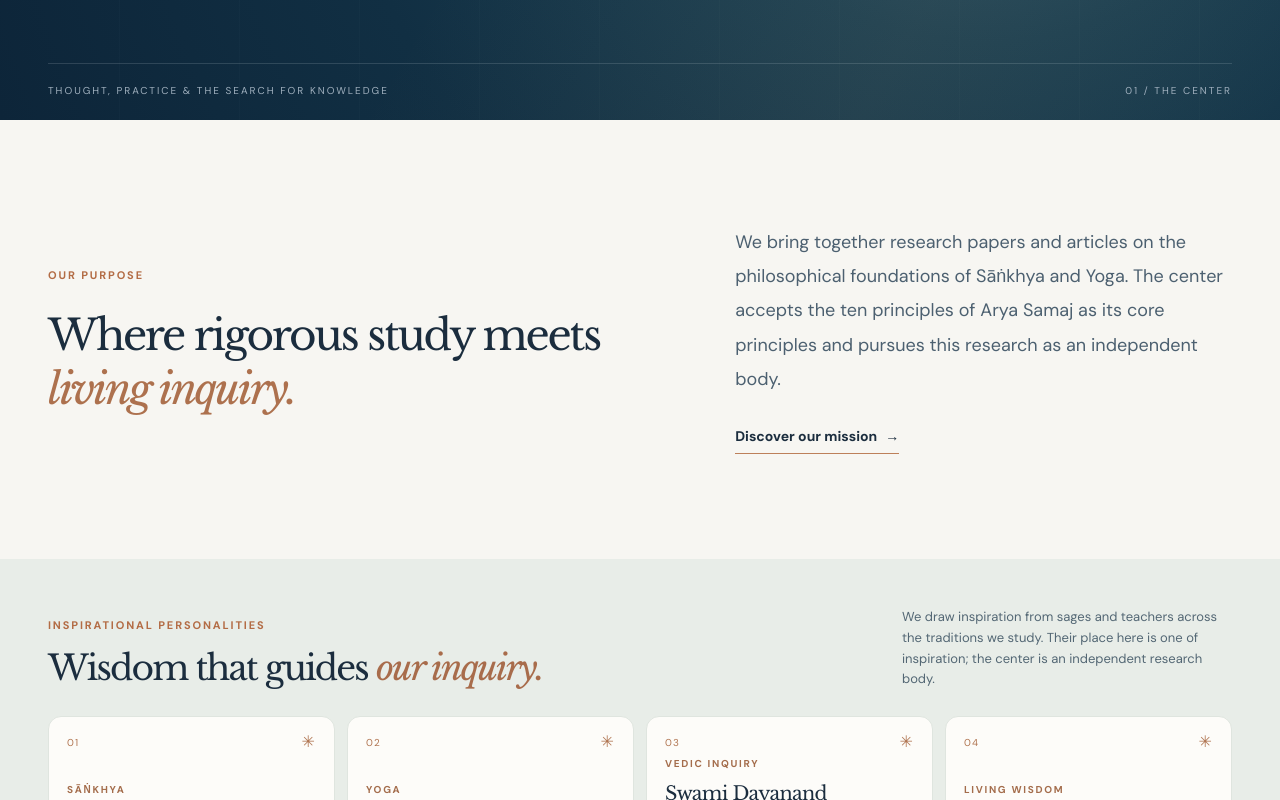
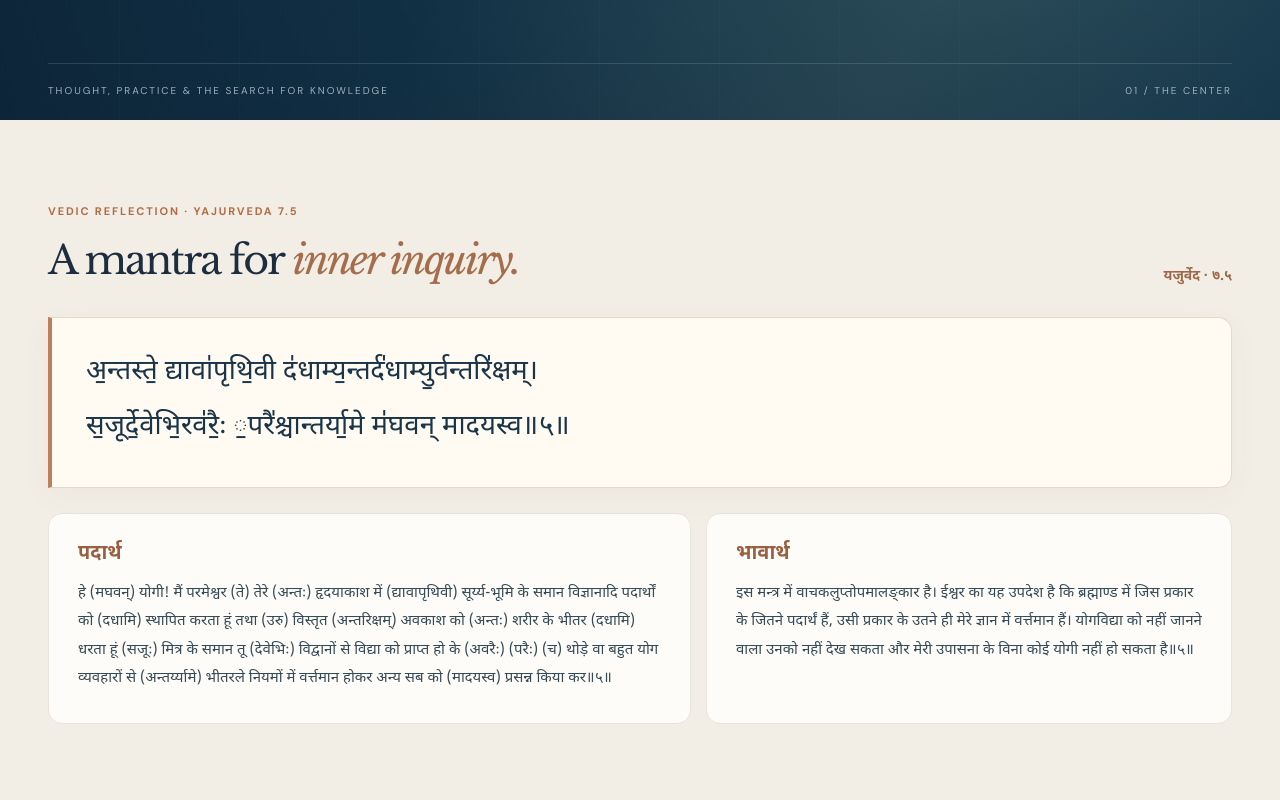
Before and after one commit to anilarya/Sankhya-Yog-Research-Center, a React (Vite) app: page / in a window 1280 px wide. Shown: the part 660-1460 px from the top of the page. Built offline with nearby package versions, Linux system fonts and the light colour scheme.

Commit message:
Feature Yajurveda 7.5 mantra on homepage

```diff
--- a/src/main.jsx
+++ b/src/main.jsx
@@ -86,12 +86,25 @@ function Inspiration() {
   return <section className="inspiration-section"><div className="container"><div className="inspiration-header"><div><Eyebrow>INSPIRATIONAL PERSONALITIES</Eyebrow><h2>Wisdom that guides <em>our inquiry.</em></h2></div><p>We draw inspiration from sages and teachers across the traditions we study. Their place here is one of inspiration; the center is an independent research body.</p></div><div className="inspiration-grid">{inspirations.map((person, index) => <article className="inspiration-card" key={person.name}><span className="inspiration-number">0{index + 1} <span aria-hidden="true">✳</span></span><div><span className="inspiration-context">{person.context}</span><h3>{person.name}</h3><p>{person.description}</p></div></article>)}</div></div></section>
 }
 
+function FeaturedMantra() {
+  return <section className="featured-mantra" aria-labelledby="mantra-heading"><div className="container">
+    <div className="mantra-heading"><div><Eyebrow>VEDIC REFLECTION · YAJURVEDA 7.5</Eyebrow><h2 id="mantra-heading">A mantra for <em>inner inquiry.</em></h2></div><span className="mantra-reference">यजुर्वेद · ७.५</span></div>
+    <blockquote className="mantra-verse" lang="sa">अ॒न्तस्ते॒ द्यावा॑पृथि॒वी द॑धाम्य॒न्तर्द॑धाम्यु॒र्वन्तरि॑क्षम्।<br />स॒जूर्दे॒वेभि॒रव॑रैः॒ ॒परै॑श्चान्तर्या॒मे म॑घवन् मादयस्व॥५॥</blockquote>
+    <div className="mantra-meaning" lang="hi">
+      <article><h3>पदार्थ</h3><p>हे (मघवन्) योगी! मैं परमेश्वर (ते) तेरे (अन्तः) हृदयाकाश में (द्यावापृथिवी) सूर्य्य-भूमि के समान विज्ञानादि पदार्थों को (दधामि) स्थापित करता हूं तथा (उरु) विस्तृत (अन्तरिक्षम्) अवकाश को (अन्तः) शरीर के भीतर (दधामि) धरता हूं (सजूः) मित्र के समान तू (देवेभिः) विद्वानों से विद्या को प्राप्त हो के (अवरैः) (परैः) (च) थोड़े वा बहुत योग व्यवहारों से (अन्तर्य्यामे) भीतरले नियमों में वर्त्तमान होकर अन्य सब को (मादयस्व) प्रसन्न किया कर॥५॥</p></article>
+      <article><h3>भावार्थ</h3><p>इस मन्त्र में वाचकलुप्तोपमालङ्कार है। ईश्वर का यह उपदेश है कि ब्रह्माण्ड में जिस प्रकार के जितने पदार्थं हैं, उसी प्रकार के उतने ही मेरे ज्ञान में वर्त्तमान हैं। योगविद्या को नहीं जानने वाला उनको नहीं देख सकता और मेरी उपासना के विना कोई योगी नहीं हो सकता है॥५॥</p></article>
+    </div>
+  </div></section>
+}
+
 function Home() {
   return <>
     <section className="hero"><div className="container hero-grid">
       <div className="hero-content"><Eyebrow>AN OPEN SPACE FOR PHILOSOPHICAL INQUIRY</Eyebrow><h1>Ancient insight.<br /><em>Careful inquiry.</em></h1><p>Exploring Sāṅkhya, Yoga Darśana, and Vedic thought through research, interpretation, and dialogue.</p><div className="hero-actions"><a className="button button-light" href="#/papers">Browse research papers <Arrow /></a><a className="text-link light-link" href="#/about">Meet the center <Arrow diagonal /></a></div></div>
       <HeroEmblem />
     </div><div className="container hero-bottom"><span>THOUGHT, PRACTICE & THE SEARCH FOR KNOWLEDGE</span><span>01 / THE CENTER</span></div></section>
+
+    <FeaturedMantra />
 
     <section className="intro-section container"><div className="section-heading"><Eyebrow>OUR PURPOSE</Eyebrow><h2>Where rigorous study meets <em>living inquiry.</em></h2></div><div className="intro-copy"><p>We bring together research papers and articles on the philosophical foundations of Sāṅkhya and Yoga. The center accepts the ten principles of Arya Samaj as its core principles and pursues this research as an independent body.</p><a className="text-link" href="#/about">Discover our mission <Arrow /></a></div></section>
 
--- a/src/styles.css
+++ b/src/styles.css
@@ -166,3 +166,18 @@ body{background:#f7f6f2}
 /* Portrait crop positions follow the founders' displayed order. */
 .home-founder:nth-child(2) img,.founder-card:nth-child(2) .founder-photo img{object-position:center 40%}
 .home-founder:nth-child(3) img,.founder-card:nth-child(3) .founder-photo img{object-position:center 18%}
+
+/* The opening Vedic text remains readable across wide and narrow screens. */
+.featured-mantra{padding:78px 0 88px;background:#f2eee6;border-bottom:1px solid #e3dacf}
+.mantra-heading{display:flex;align-items:end;justify-content:space-between;gap:25px;margin-bottom:30px}
+.mantra-heading h2{font:400 clamp(32px,3.1vw,44px)/1.3 'Libre Baskerville',Georgia,serif;letter-spacing:-.05em;margin:13px 0 0}
+.mantra-heading h2 em{color:#a56d4c;font-weight:400}
+.mantra-reference{font:600 14px/1.5 'Noto Sans Devanagari',sans-serif;color:#9c6849;white-space:nowrap}
+.mantra-verse{position:relative;margin:0 0 25px;padding:27px 34px 32px;background:#fffaf2;border:1px solid #e6d9c8;border-left:4px solid #bc805b;border-radius:0 14px 14px 0;color:#1a3448;font:500 clamp(21px,2.15vw,28px)/2 'Noto Sans Devanagari',sans-serif;overflow-wrap:anywhere;box-shadow:0 8px 30px #6752390b}
+.mantra-meaning{display:grid;grid-template-columns:1.1fr .9fr;gap:15px}
+.mantra-meaning article{background:#fdfcf9;border:1px solid #e9e4db;border-radius:14px;padding:25px 29px 29px}
+.mantra-meaning h3{font:600 20px/1.5 'Noto Sans Devanagari',sans-serif;color:#995f40;margin:0 0 11px}
+.mantra-meaning p{font:400 15px/1.9 'Noto Sans Devanagari',sans-serif;color:#364a55;margin:0}
+@media(max-width:900px){.mantra-meaning{grid-template-columns:1fr}.mantra-verse{font-size:24px}}
+@media(max-width:700px){.featured-mantra{padding:64px 0 70px}.mantra-heading{display:block;margin-bottom:23px}.mantra-reference{display:block;margin-top:14px}.mantra-verse{padding:23px 20px 25px;font-size:21px;line-height:1.9}.mantra-meaning article{padding:22px 21px}.mantra-meaning p{font-size:14px}}
+@media(max-width:480px){.featured-mantra{padding:50px 0 60px}.mantra-heading h2{font-size:30px}.mantra-verse{font-size:19px}.mantra-meaning{gap:10px}}
```
